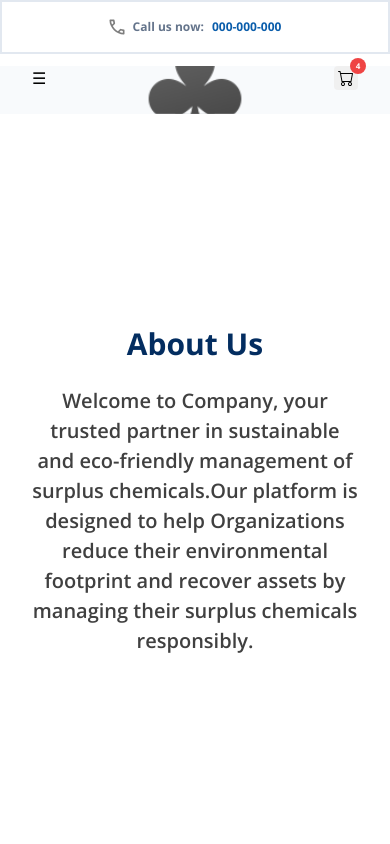
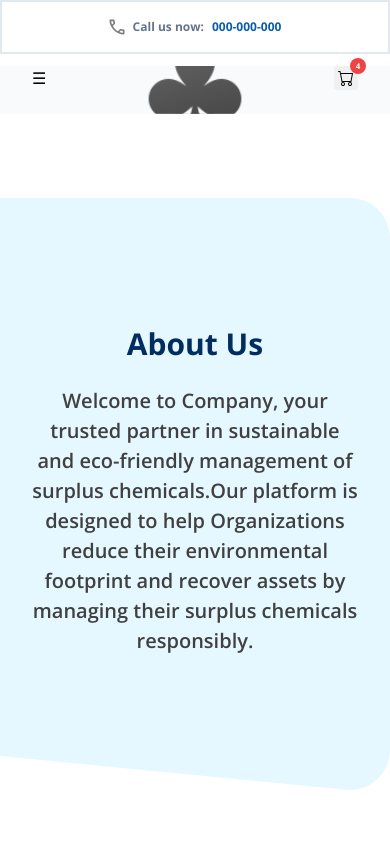
Before and after one commit to Manzi-Cedrick/chemistry-lab-platform, a Next.js app: page /about in a window 390 px wide. Shown: the top 844 px of the page. Built offline with nearby package versions, Linux system fonts and the light colour scheme.

Commit message:
[fix]: back svg presence

```diff
--- a/src/app/(components)/AboutHero.tsx
+++ b/src/app/(components)/AboutHero.tsx
@@ -6,7 +6,7 @@ const AboutSection = () => {
     const { title, body } = jsonData.about.abouthero;
     return (
         <Section className='relative flex justify-start min-h-[80vh] '>
-            <div className='hidden sm:flex sm:absolute top-[0em] md:top-0 left-0 right-0'>
+            <div className='absolute -left-[80] sm:flex sm:absolute top-[0em] md:top-0 right-0'>
                 <UpperBlobIcon/>
             </div>
             <div className='z-10 pt-32 md:pt-40 text-center md:px-20'>
```
